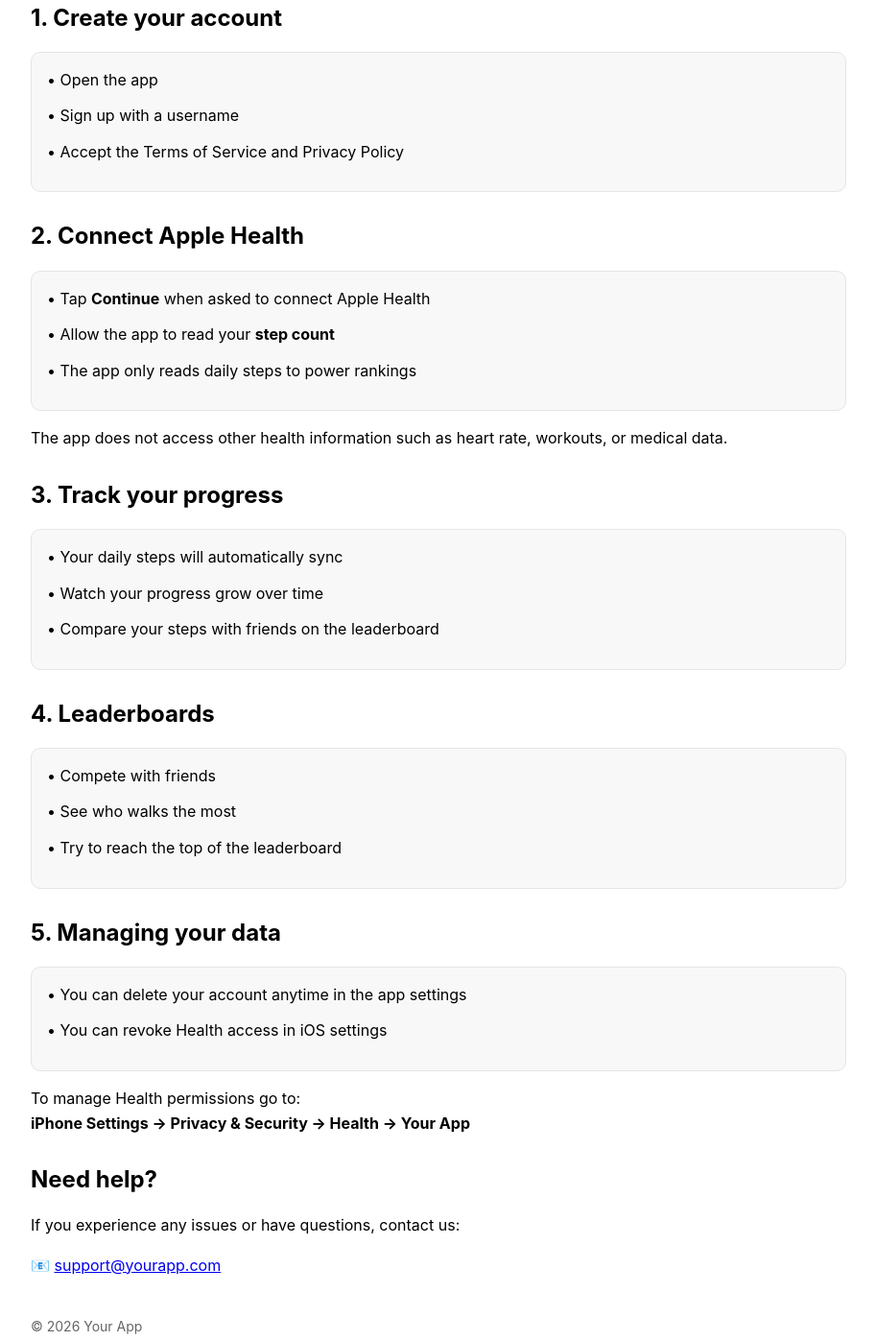
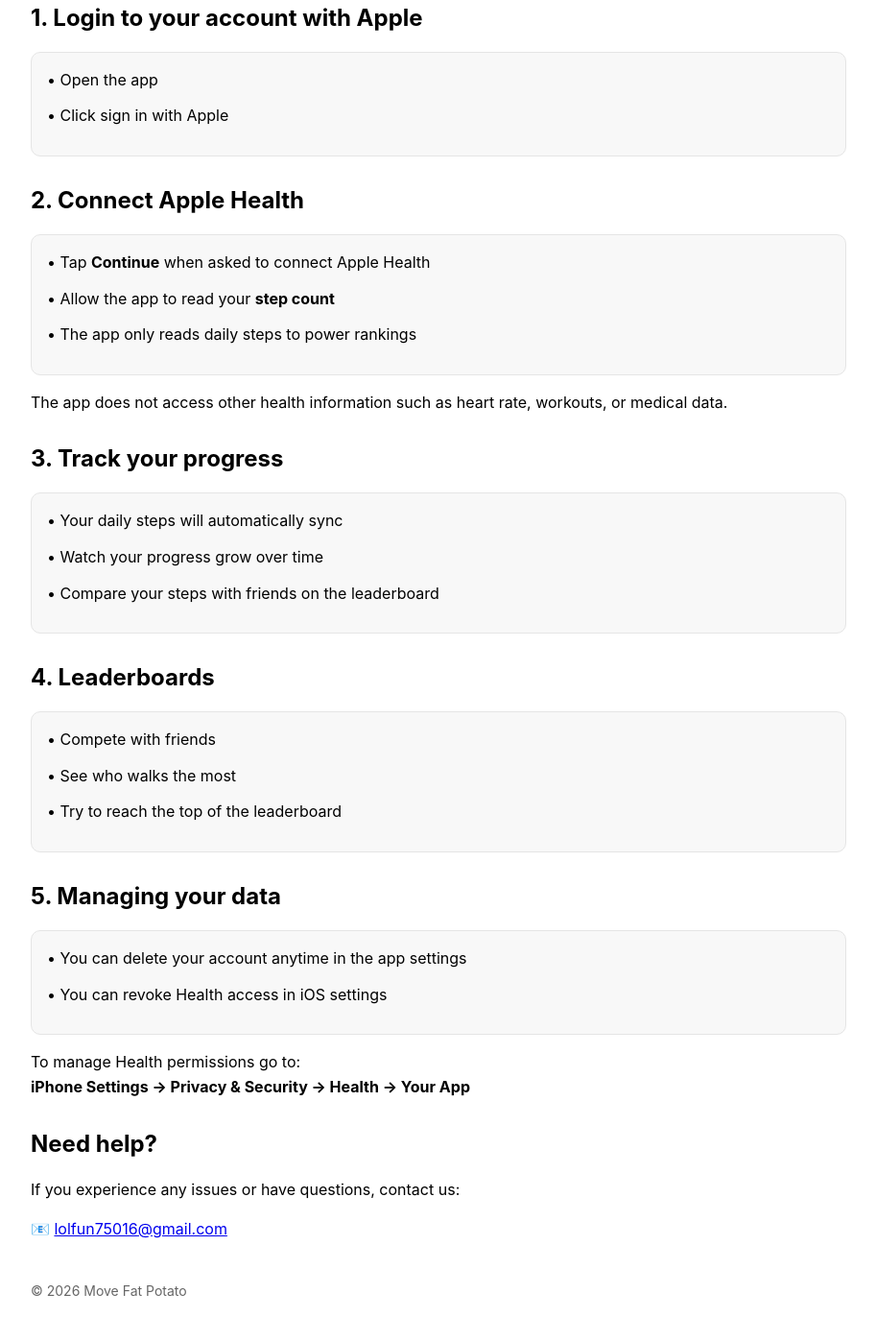
Before and after one commit to louisnot/move-fat-potato-help, a plain HTML site: page index.html in a window 1280 px wide. Shown: the part 146-1543 px from the top of the page at 96% size, without its empty margins (183-1096 px from the left). Drawn offline with Linux system fonts and the light colour scheme.

Commit message:
Update index.html

```diff
--- a/index.html
+++ b/index.html
@@ -48,12 +48,11 @@ footer {
 <p>Welcome! This guide explains how to get started and use the main features of the app.</p>
 
 <div class="section">
-<h2>1. Create your account</h2>
+<h2>1. Login to your account with Apple</h2>
 
 <div class="card">
 <div class="step">• Open the app</div>
-<div class="step">• Sign up with a username</div>
-<div class="step">• Accept the Terms of Service and Privacy Policy</div>
+<div class="step">• Click sign in with Apple</div>
 </div>
 </div>
 
@@ -111,12 +110,12 @@ If you experience any issues or have questions, contact us:
 </p>
 
 <p>
-📧 <a href="mailto:support@yourapp.com">support@yourapp.com</a>
+📧 <a href="mailto:support@yourapp.com">lolfun75016@gmail.com</a>
 </p>
 </div>
 
 <footer>
-<p>© 2026 Your App</p>
+<p>© 2026 Move Fat Potato </p>
 </footer>
 
 </body>
```
